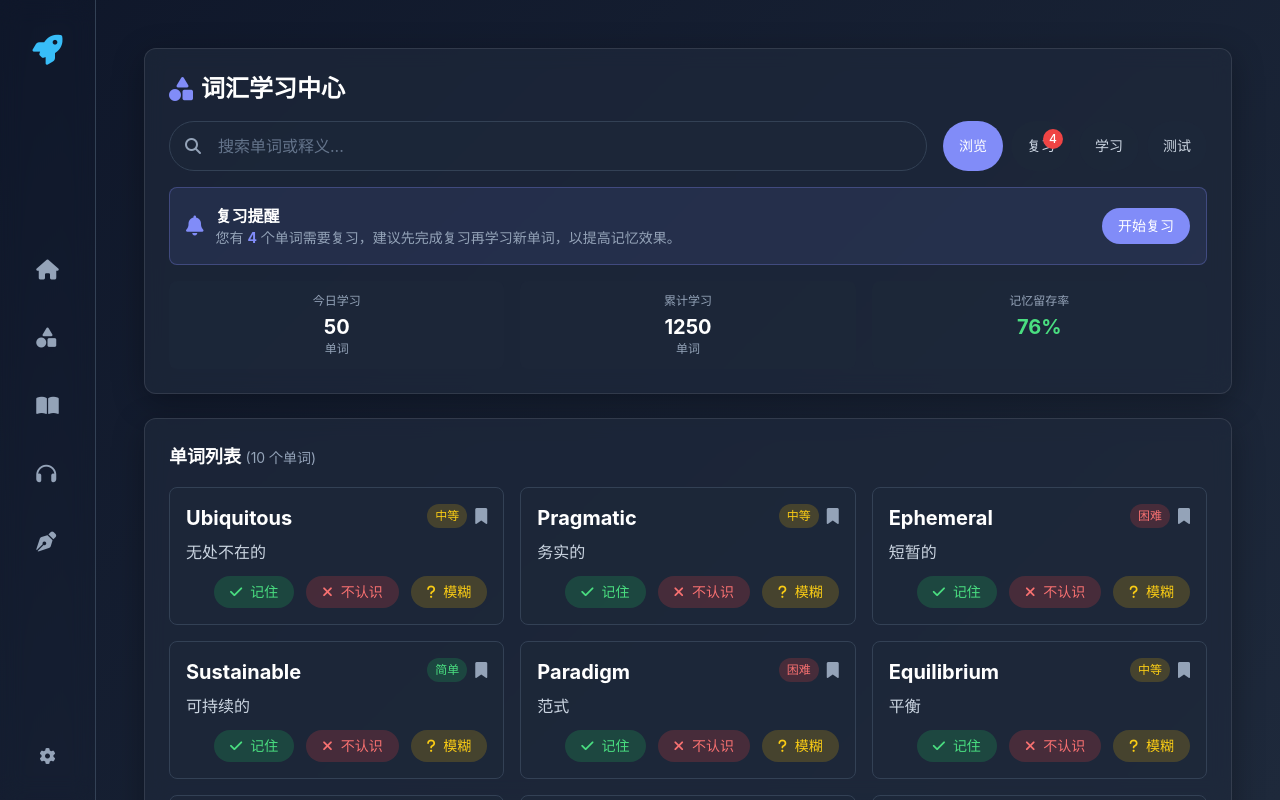
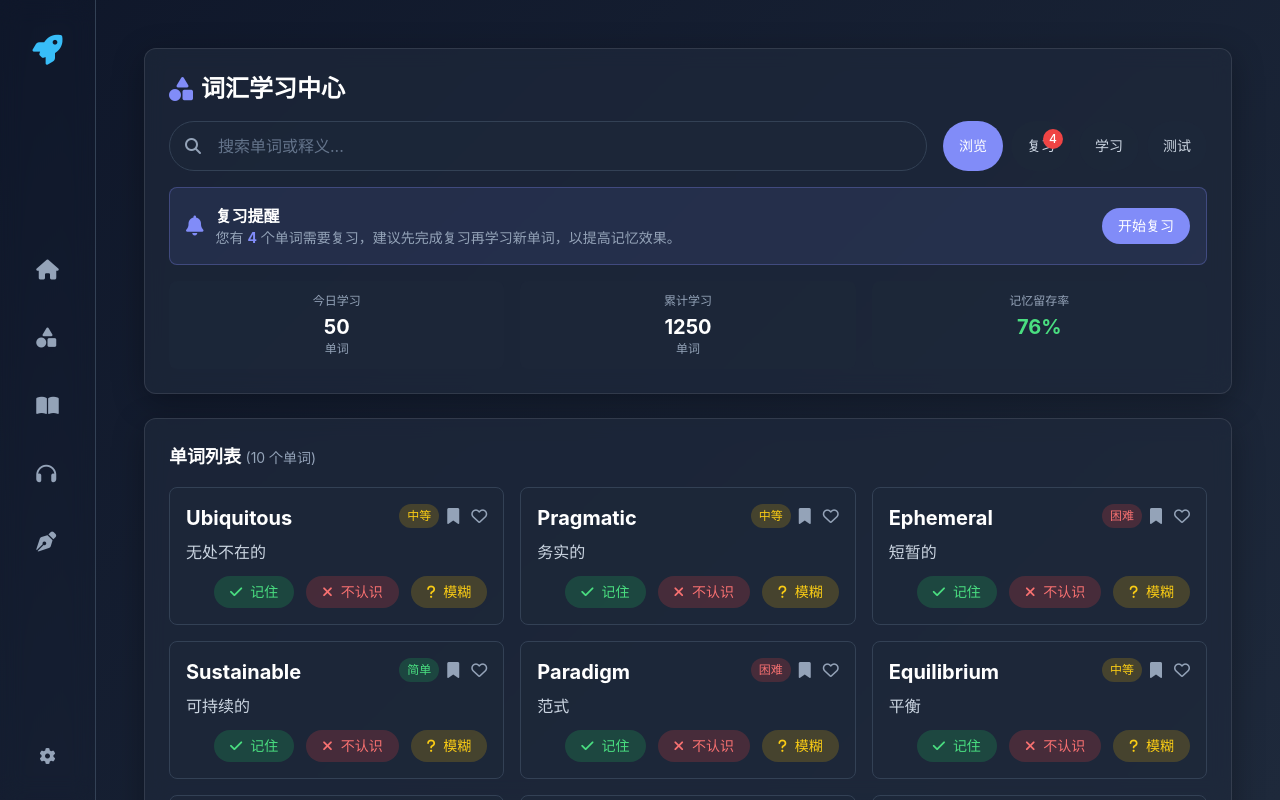
Before and after one commit to Kwillited/StarMapEnglish, a Vue app: page /vocabulary in a window 1280 px wide. Built offline with nearby package versions, Linux system fonts and the light colour scheme.

Commit message:
添加单词卡片收藏功能，在右上角显示收藏按钮

```diff
--- a/src/components/WordCard.vue
+++ b/src/components/WordCard.vue
@@ -1,6 +1,6 @@
 <script setup>
 // 单词卡片组件
-import { computed } from 'vue';
+import { computed, ref } from 'vue';
 
 const props = defineProps({
   word: {
@@ -22,6 +22,14 @@ const props = defineProps({
 });
 
 const emit = defineEmits(['toggle-meaning', 'complete-review']);
+
+// 收藏状态
+const isFavorited = ref(false);
+
+// 切换收藏状态
+const toggleFavorite = () => {
+  isFavorited.value = !isFavorited.value;
+};
 
 // 计算是否显示释义
 const isMeaningVisible = computed(() => {
@@ -98,6 +106,16 @@ const priorityClass = computed(() => {
         >
           <i class="fa-solid fa-bookmark"></i>
         </button>
+        <!-- 收藏按钮 -->
+        <button
+          class="ml-2 text-slate-400 hover:text-red-400 transition-colors"
+          :class="{ 'text-red-400': isFavorited }"
+          title="收藏单词"
+          @click="toggleFavorite"
+        >
+          <i :class="isFavorited ? 'fa-solid fa-heart' : 'fa-regular fa-heart'"
+        ></i>
+        </button>
       </div>
     </div>
 
```
